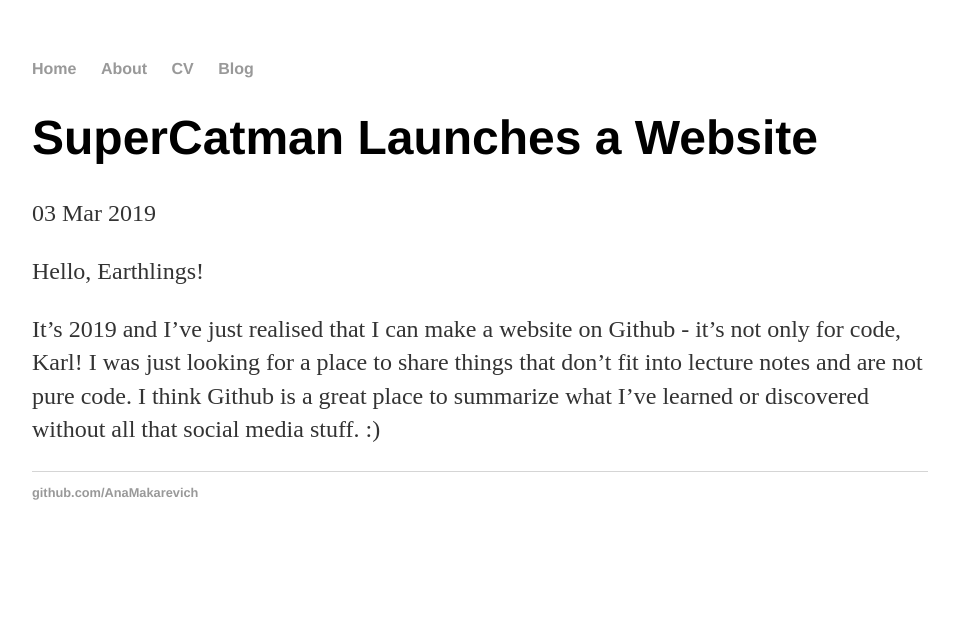
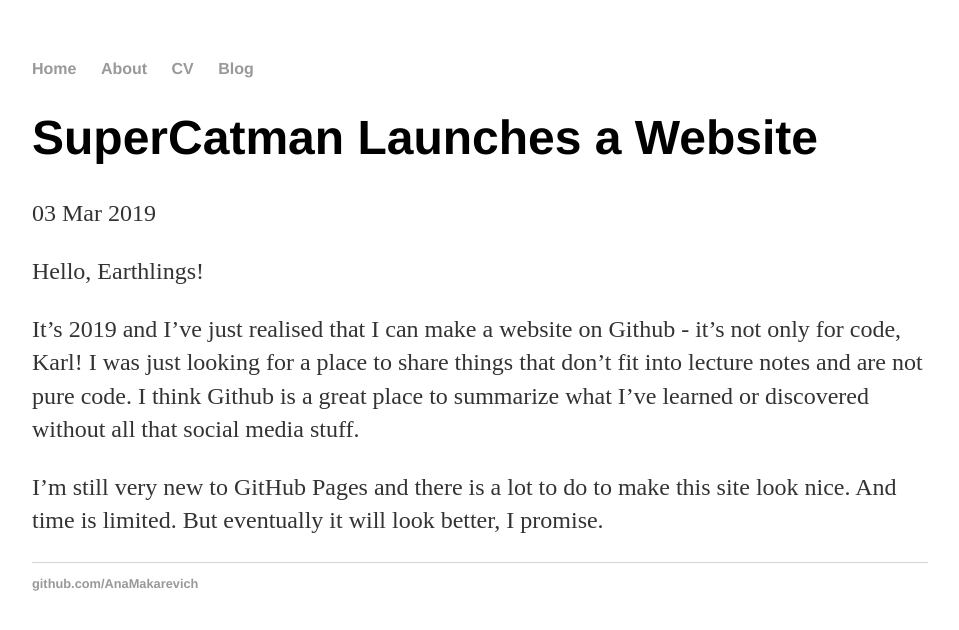
Before and after one commit to AnaMakarevich/anamakarevich.github.io, a Jekyll site: the page built from _posts/2019-03-03-WebSite-Launch.md, in a window 1280 px wide. Shown: the top 630 px of the page, without its empty margins (160-1119 px from the left). Built offline with Jekyll 4.4.1, drawn with Linux system fonts in a browser that asks for light colours.

Commit message:
Update 2019-03-03-WebSite-Launch.md

```diff
--- a/_posts/2019-03-03-WebSite-Launch.md
+++ b/_posts/2019-03-03-WebSite-Launch.md
@@ -6,4 +6,6 @@ date: 2019-03-03
 
 Hello, Earthlings!
 
-It's 2019 and I've just realised that I can make a website on Github - it's not only for code, Karl! I was just looking for a place to share things that don't fit into lecture notes and are not pure code. I think Github is a great place to summarize what I've learned or discovered without all that social media stuff. :)
+It's 2019 and I've just realised that I can make a website on Github - it's not only for code, Karl! I was just looking for a place to share things that don't fit into lecture notes and are not pure code. I think Github is a great place to summarize what I've learned or discovered without all that social media stuff.
+
+I'm still very new to GitHub Pages and there is a lot to do to make this site look nice. And time is limited. But eventually it will look better, I promise.
```
